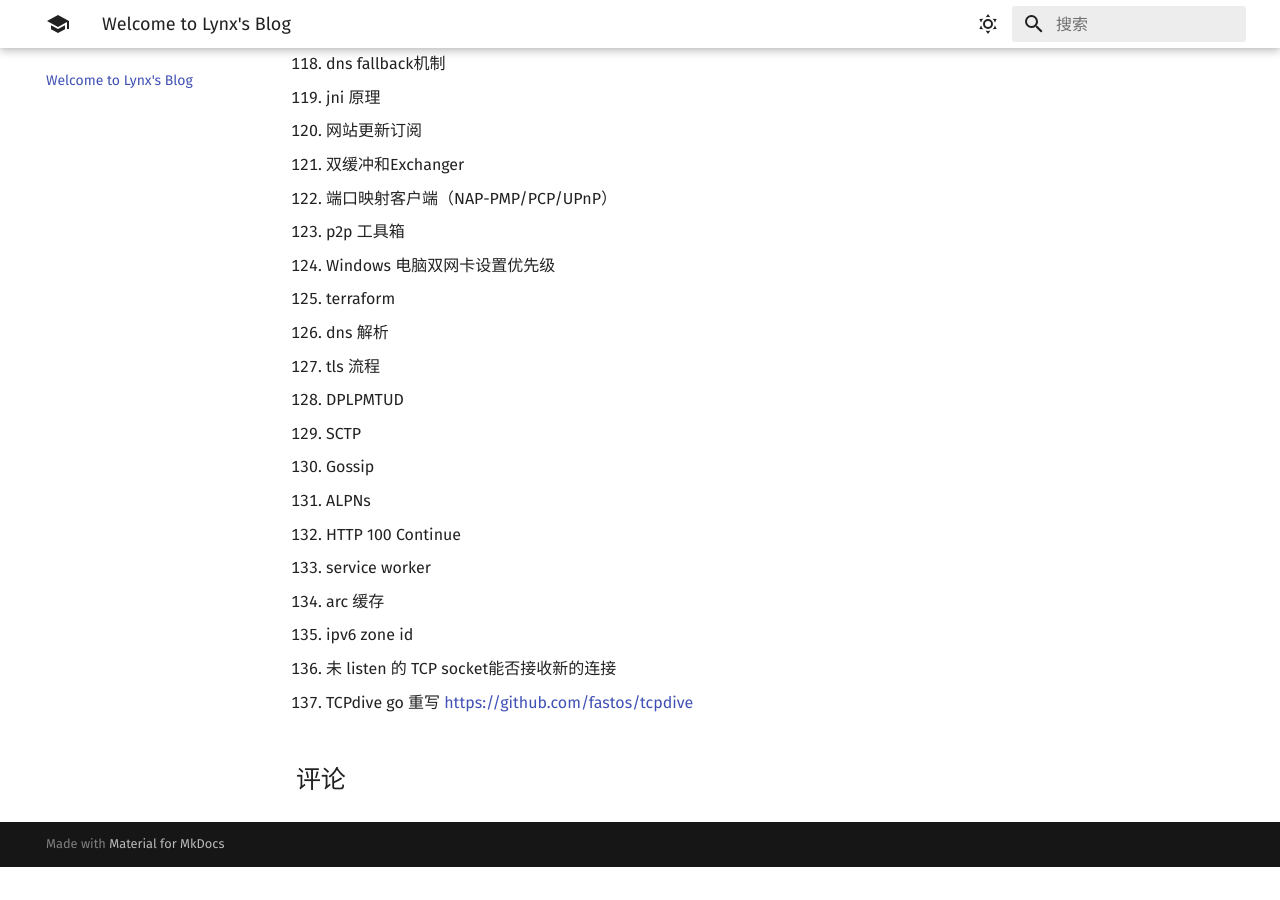
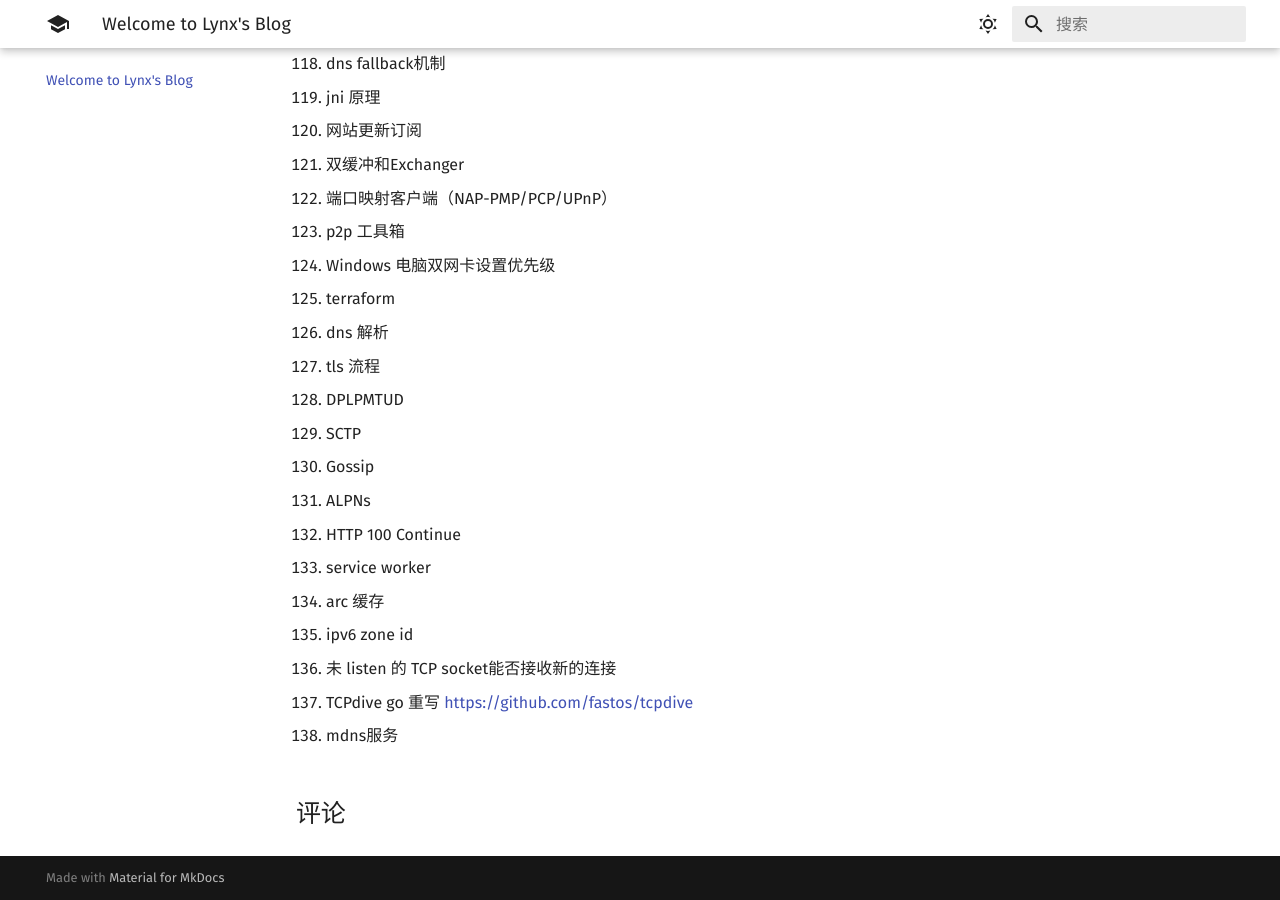
Before and after one commit to 1314liuwei/blog, an MkDocs documentation site: the page built from docs/index.md, in a window 1280 px wide and 900 px high, scrolled down 4183 px. Built offline with MkDocs 1.6.1 and Material for MkDocs 9.7.7, drawn with Linux system fonts in a browser that asks for light colours; comment, search, counter and statistics services are not loaded; before the commit the page ends 5050 px from its top, so only the background shows below that.

Commit message:
2024/06/18 周二

```diff
--- a/docs/index.md
+++ b/docs/index.md
@@ -275,3 +275,5 @@
 136. 未 listen 的 TCP socket能否接收新的连接
 
 136. TCPdive go 重写 https://github.com/fastos/tcpdive
+
+136. mdns服务
```
